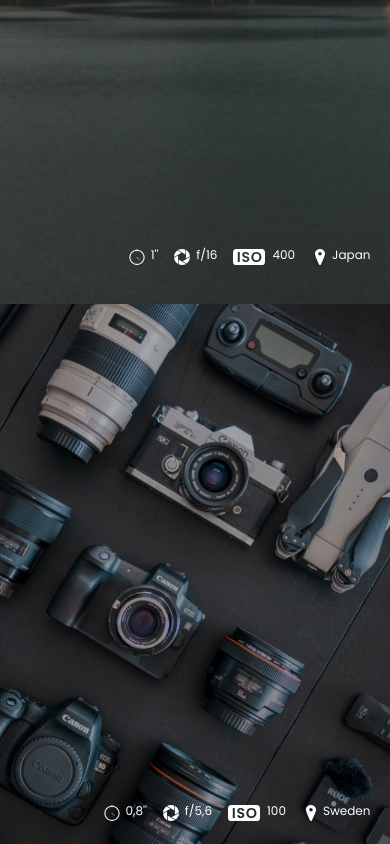
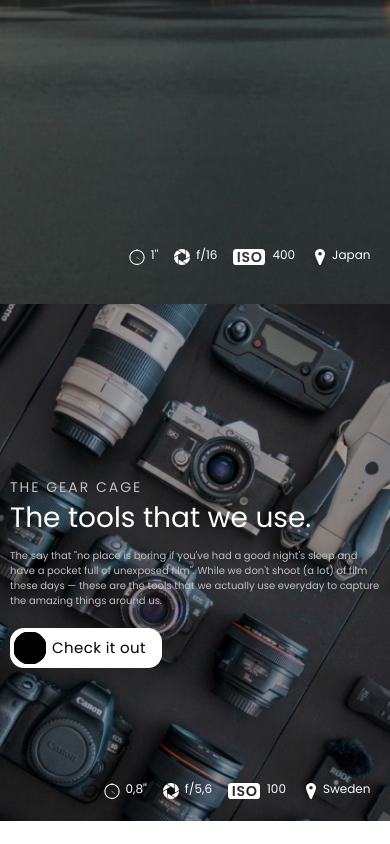
Before and after one commit to Daniil-gavrilooov/aperture, a plain HTML site: page app/index.html in a window 390 px wide. Shown: the part 3331-4175 px from the top of the page. After the commit the page ends 4152 px from the top, so only its background shows below. Drawn offline with Linux system fonts and the light colour scheme.

Commit message:
finish  section (tools)

```diff
--- a/app/index.html
+++ b/app/index.html
@@ -239,7 +239,7 @@
         </section>
 
         <section class="tools">
-            <div class="container">
+            <div class="advance__container">
                 <div class="tools__inner">
                     <div class="tools__info">
                         <p class="tools__overhead">
@@ -261,10 +261,6 @@
                                 Check it out
                             </p>
                         </div>
-                    </div>
-
-                    <div class="tools__img">
-                        <img src="images/tools__img.jpg" alt="">
                     </div>
                 </div>
 
--- a/app/scss/_tools.scss
+++ b/app/scss/_tools.scss
@@ -1,16 +1,17 @@
 .tools {
+    background-image: url(../images/tools__bg.jpg);
+    background-repeat: no-repeat;
+    background-size: cover;
+    background-position: right;
+    position: relative;
     padding-top: 173px;
     padding-bottom: 153px;
-    height: 540px;
-    background-color: $black;
-    position: relative;
+    &__inner{
+        display: flex;
+        justify-content: space-between;
+        align-items: center;
+    }
 
-    &__img{
-        position: absolute;
-        content: '';
-        right: 0;
-        top: 0;
-    }
 
 
     &__overhead {
@@ -35,3 +36,23 @@
         max-width: 152px;
     }
 }
+
+.advance__container{
+    max-width: 1460px;
+    padding: 0 10px;
+    margin: 0 auto;
+}
+
+@media (max-width: 1250px) {
+    .tools{
+        background-image: url(../images/tools__img.jpg);
+    }
+}
+@media (max-width: 500px) {
+    .tools{
+        &__text{
+            font-size: 10px;
+            line-height: 15px;
+        }
+    }
+}
```
Also changed, not shown: app/css/style.min.css, app/images/tools__bg.jpg (added).
